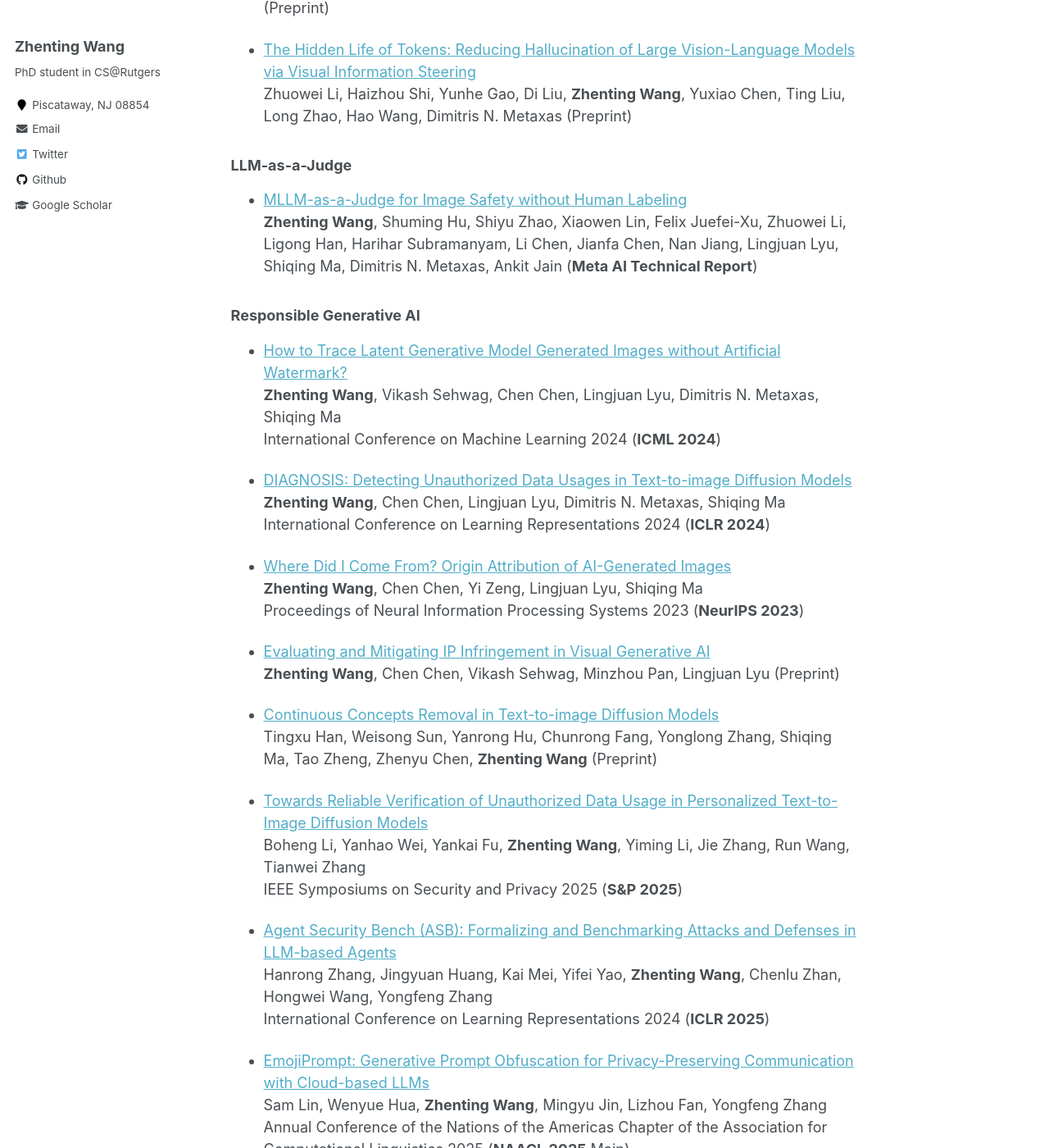
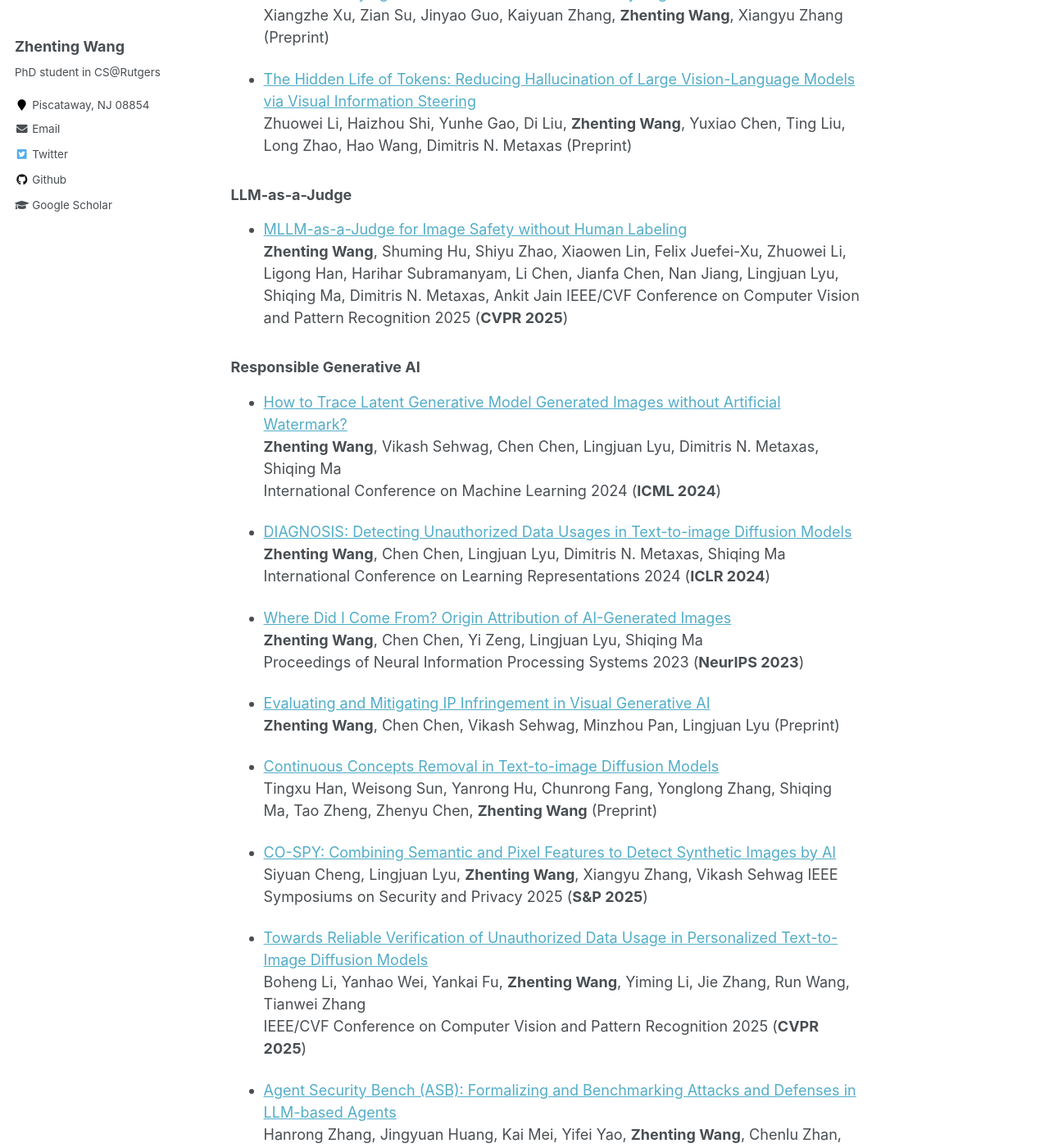
Before and after one commit to ZhentingWang/zhentingwang.github.io, a Jekyll site: the page built from _pages/about.md, in a window 1280 px wide and 1400 px high, scrolled down 1216 px. Shown: the whole window at 82% size. Built offline with Jekyll 4.4.1, drawn with Linux system fonts in a browser that asks for light colours; some of the changed text lies outside the part shown.

Commit message:
Update about.md

```diff
--- a/_pages/about.md
+++ b/_pages/about.md
@@ -17,6 +17,7 @@ redirect_from:
 
 News
 ======
+* [2025-02] 4 papers are accepted to CVPR 2025.
 * [2025-01] 3 papers are accepted to ICLR 2025.
 * [2025-01] 3 papers are accepted to NAACL 2025.
 
@@ -91,7 +92,8 @@ Zhuowei Li, Haizhou Shi, Yunhe Gao, Di Liu, **Zhenting Wang**, Yuxiao Chen, Ting
 ### LLM-as-a-Judge
 
 * [MLLM-as-a-Judge for Image Safety without Human Labeling](https://arxiv.org/pdf/2501.00192)
-**Zhenting Wang**, Shuming Hu, Shiyu Zhao, Xiaowen Lin, Felix Juefei-Xu, Zhuowei Li, Ligong Han, Harihar Subramanyam, Li Chen, Jianfa Chen, Nan Jiang, Lingjuan Lyu, Shiqing Ma, Dimitris N. Metaxas, Ankit Jain (**Meta AI Technical Report**)
+**Zhenting Wang**, Shuming Hu, Shiyu Zhao, Xiaowen Lin, Felix Juefei-Xu, Zhuowei Li, Ligong Han, Harihar Subramanyam, Li Chen, Jianfa Chen, Nan Jiang, Lingjuan Lyu, Shiqing Ma, Dimitris N. Metaxas, Ankit Jain
+IEEE/CVF Conference on Computer Vision and Pattern Recognition 2025 (**CVPR 2025**)
 
 ### Responsible Generative AI
 
@@ -113,9 +115,13 @@ Proceedings of Neural Information Processing Systems 2023 (**NeurIPS 2023**)
 * [Continuous Concepts Removal in Text-to-image Diffusion Models](https://arxiv.org/pdf/2412.00580)
 Tingxu Han, Weisong Sun, Yanrong Hu, Chunrong Fang, Yonglong Zhang, Shiqing Ma, Tao Zheng, Zhenyu Chen, **Zhenting Wang** (Preprint)
 
+* [CO-SPY: Combining Semantic and Pixel Features to Detect Synthetic Images by AI](https://zhentingwang.github.io/)
+Siyuan Cheng, Lingjuan Lyu, **Zhenting Wang**, Xiangyu Zhang, Vikash Sehwag
+IEEE Symposiums on Security and Privacy 2025 (**S&P 2025**)
+
 * [Towards Reliable Verification of Unauthorized Data Usage in Personalized Text-to-Image Diffusion Models](https://zhentingwang.github.io/)
 Boheng Li, Yanhao Wei, Yankai Fu, **Zhenting Wang**, Yiming Li, Jie Zhang, Run Wang, Tianwei Zhang
-IEEE Symposiums on Security and Privacy 2025 (**S&P 2025**)
+IEEE/CVF Conference on Computer Vision and Pattern Recognition 2025 (**CVPR 2025**)
 
 * [Agent Security Bench (ASB): Formalizing and Benchmarking Attacks and Defenses in LLM-based Agents](https://arxiv.org/pdf/2410.02644)
 Hanrong Zhang, Jingyuan Huang, Kai Mei, Yifei Yao, **Zhenting Wang**, Chenlu Zhan, Hongwei Wang, Yongfeng Zhang
@@ -147,6 +153,10 @@ Qingcheng Zeng, Mingyu Jin, Qinkai Yu, **Zhenting Wang**, Wenyue Hua, Zihao Zhou
 **Zhenting Wang**, Zhizhi Wang, Mingyu Jin, Mengnan Du, Juan Zhai, Shiqing Ma
 Annual Conference of the Nations of the Americas Chapter of the Association for Computational Linguistics 2025 (**NAACL 2025** Findings)
 
+* [Invisible Backdoor Attack against Self-supervised Learning](https://arxiv.org/pdf/2405.14672)
+Hanrong Zhang*, **Zhenting Wang**\*, Boheng Li, Fulin Lin, Tingxu Han, Mingyu Jin, Chenlu Zhan, Mengnan Du, Hongwei Wang, Shiqing Ma (Preprint, * indicates equal contribution)
+IEEE/CVF Conference on Computer Vision and Pattern Recognition 2025 (**CVPR 2025**)
+
 * [Distribution Preserving Backdoor Attack in Self-supervised Learning](https://www.cs.purdue.edu/homes/taog/docs/SP24.pdf)
 Guanhong Tao*,**Zhenting Wang**\*,Shiwei Feng,Guangyu Shen,Shiqing Ma,Xiangyu Zhang
 IEEE Symposiums on Security and Privacy 2024
@@ -185,14 +192,15 @@ IEEE/CVF Conference on Computer Vision and Pattern Recognition 2022 (**CVPR 2022
 
 ### (Multimodal) Large Language Models
 
+* [Accelerating Multimodel Large Language Models by Searching Optimal Vision Token Reduction](https://arxiv.org/pdf/2412.00556)
+Shiyu Zhao, **Zhenting Wang**, Felix Juefei-Xu, Xide Xia, Miao Liu, Xiaofang Wang, Mingfu Liang, Ning Zhang, Dimitris N. Metaxas, Licheng Yu
+IEEE/CVF Conference on Computer Vision and Pattern Recognition 2025 (**CVPR 2025**)
+
 * [Exploring Concept Depth: How Large Language Models Acquire Knowledge at Different Layers?](https://arxiv.org/pdf/2404.07066.pdf)
 Mingyu Jin, Qinkai Yu, Jingyuan Huang, Qingcheng Zeng, **Zhenting Wang**, Wenyue Hua, Haiyan Zhao, Kai Mei, Yanda Meng, Kaize Ding, Fan Yang, Mengnan Du, Yongfeng Zhang (**COLING 2025**)
 
 * [Time Series Forecasting with LLMs: Understanding and Enhancing Model Capabilities](https://arxiv.org/pdf/2402.10835)
 Hua Tang, Chong Zhang, Mingyu Jin, Qinkai Yu, **Zhenting Wang**, Xiaobo Jin, Yongfeng Zhang, Mengnan Du (**SIGKDD Explorations 2024**)
-
-* [Accelerating Multimodel Large Language Models by Searching Optimal Vision Token Reduction](https://arxiv.org/pdf/2412.00556)
-Shiyu Zhao, **Zhenting Wang**, Felix Juefei-Xu, Xide Xia, Miao Liu, Xiaofang Wang, Mingfu Liang, Ning Zhang, Dimitris N. Metaxas, Licheng Yu (Preprint)
 
 * [APEER: Automatic Prompt Engineering Enhances Large Language Model Reranking](https://arxiv.org/pdf/2406.14449)
 Can Jin, Hongwu Peng, Shiyu Zhao, **Zhenting Wang**, Wujiang Xu, Ligong Han, Jiahui Zhao, Kai Zhong, Sanguthevar Rajasekaran, Dimitris N. Metaxas (Preprint)
```
Also changed, not shown: other parts of _pages/about.md (+0 -3 lines).
